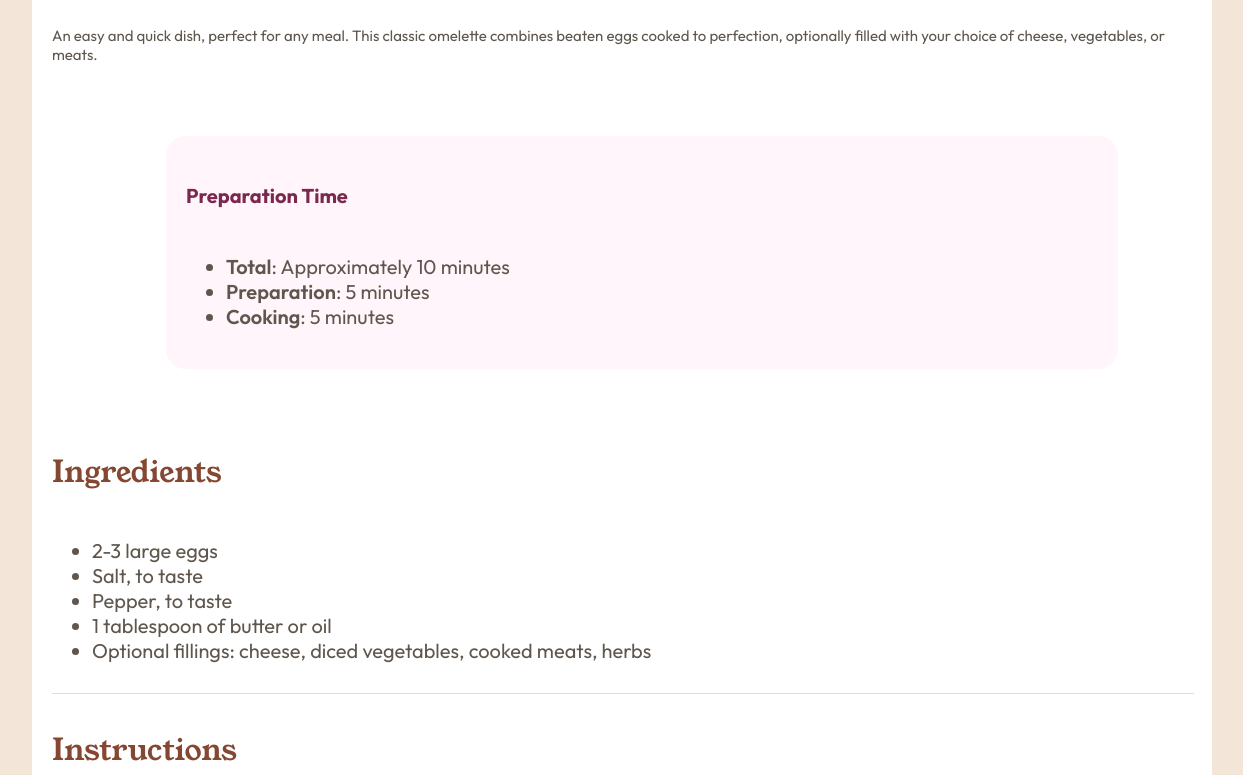
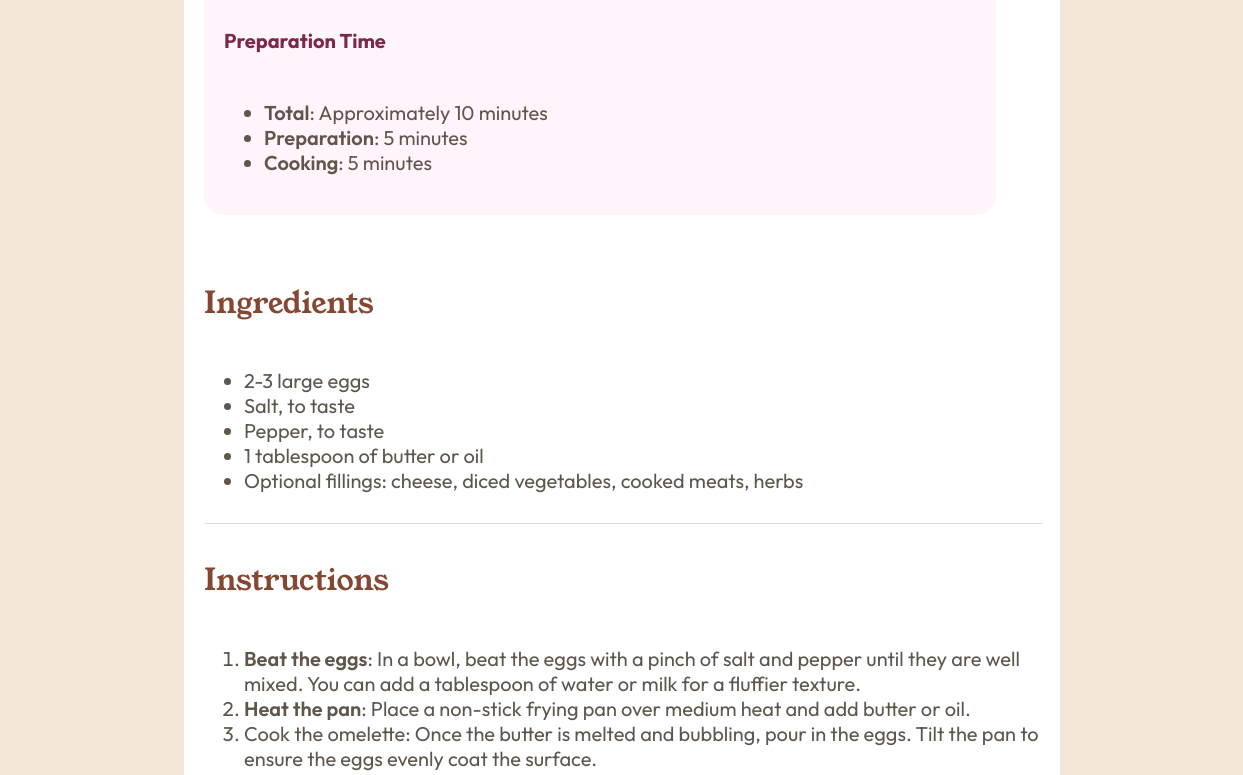
Before and after one commit to Kenyai402/Recipe-page, a plain HTML site: page index.html in a window 1536 px wide. Shown: the part 730-1505 px from the top of the page, without its empty margins (128-1371 px from the left). Drawn offline with Linux system fonts and the light colour scheme.

Commit message:
Adjusted preparation container to be more responsive

```diff
--- a/styles.css
+++ b/styles.css
@@ -78,19 +78,10 @@ h1 {
   font-weight: 600;
 }
 
-.attribution {
-  font-size: 11px;
-  text-align: center;
-}
-.attribution a {
-  color: hsl(228, 45%, 44%);
-}
-
 @media screen and (min-width: 320px) {
   body {
     background-color: hsl(30, 54%, 90%);
     display: grid;
-
     max-height: 250vh;
     font-family: "Outfit", sans-serif;
     font-optical-sizing: auto;
@@ -110,7 +101,6 @@ h1 {
   }
   .preparation {
     background-color: hsl(330, 100%, 98%);
-
     width: auto;
     height: auto;
   }
@@ -146,11 +136,11 @@ h1 {
 
 @media screen and (min-width: 1440px) {
   .grid-container {
-    width: 75%;
-    display: grid;
-    grid-template-columns: repeat(1, 1fr);
-    margin: 5% 10% 5% 10%;
-    /* padding: 50px; */
+    width: 55%;
+    display: flex;
+    flex-direction: column;
+    justify-content: center;
+    margin: 5% 20% 5% 20%;
     max-height: 400vh;
     font-size: 20px;
   }
@@ -169,7 +159,18 @@ h1 {
   }
   .preparation {
     background-color: hsl(330, 100%, 98%);
-    width: 80%;
+    width: 90%;
+    display: flex;
+    flex-direction: column;
+    justify-content: center;
     height: auto;
+    margin-left: 0%;
   }
 }
+.attribution {
+  font-size: 11px;
+  text-align: center;
+}
+.attribution a {
+  color: hsl(228, 45%, 44%);
+}
```
